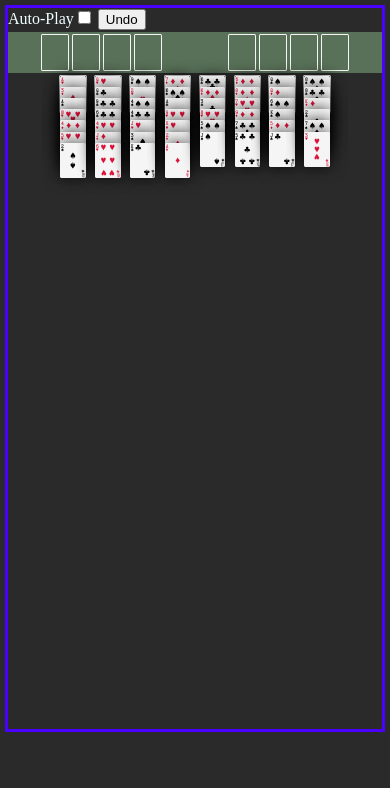
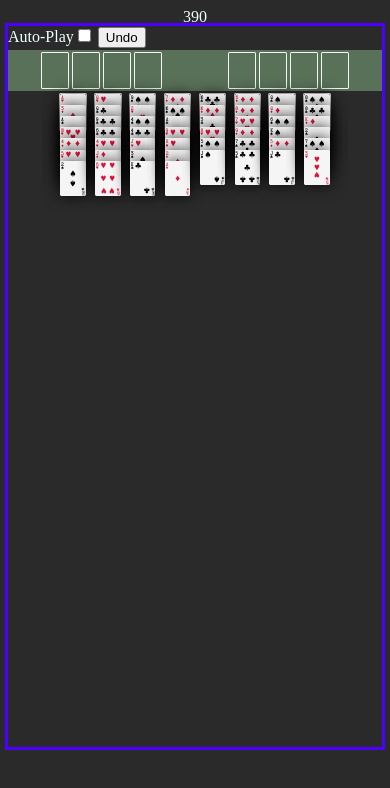
Before and after one commit to CanYouBunnyHop/BlackJack, a plain HTML site: page Freecell/index.html in a window 390 px wide. Drawn offline with Linux system fonts and the light colour scheme.

Commit message:
debug on mobile

```diff
--- a/BlackJack/black-jack.css
+++ b/BlackJack/black-jack.css
@@ -1,4 +1,4 @@
-#game .button-menu{top: 50%; position: fixed;left: 20%; width: 50%;}
+#game .button-menu{top: 42%; position: fixed;left: 20%; width: 50%;}
 #game .button-menu button{font-size: x-large; margin: 5%; margin-top: 0%; width: 100px;}
 #game #game-overlay{width: 100%; height: 100%; position: fixed; z-index: 3;
     display: grid;
--- a/Freecell/Freecell.css
+++ b/Freecell/Freecell.css
@@ -1,5 +1,9 @@
-html{
+/* html{
     scroll-behavior: smooth;
+} */
+#debug{
+    width: 100%;;
+    text-align: center;
 }
 #game{
     --card-scale : 4;
--- a/Freecell/Freecell.js
+++ b/Freecell/Freecell.js
@@ -162,6 +162,7 @@ function resizeCard(){
     //1536 is standard default window size on desktop
     let ratio = (window.innerWidth / 1536)*__CARD_SCALE;
     GAME.style.setProperty('--card-scale', ratio);
+    document.getElementById('debug').innerHTML = window.innerWidth;
 }
 resizeCard();
 window.onresize = ()=>{resizeCard();}
--- a/Freecell/index.html
+++ b/Freecell/index.html
@@ -10,6 +10,7 @@
     <title>Solitaire</title>
 </head>
 <body>
+    <div id="debug"></div>
     <div id="game" style="outline: rgb(76, 0, 255) solid 3px;">
         <div class="buttons">
             Auto-Play<input type="checkbox">
```
